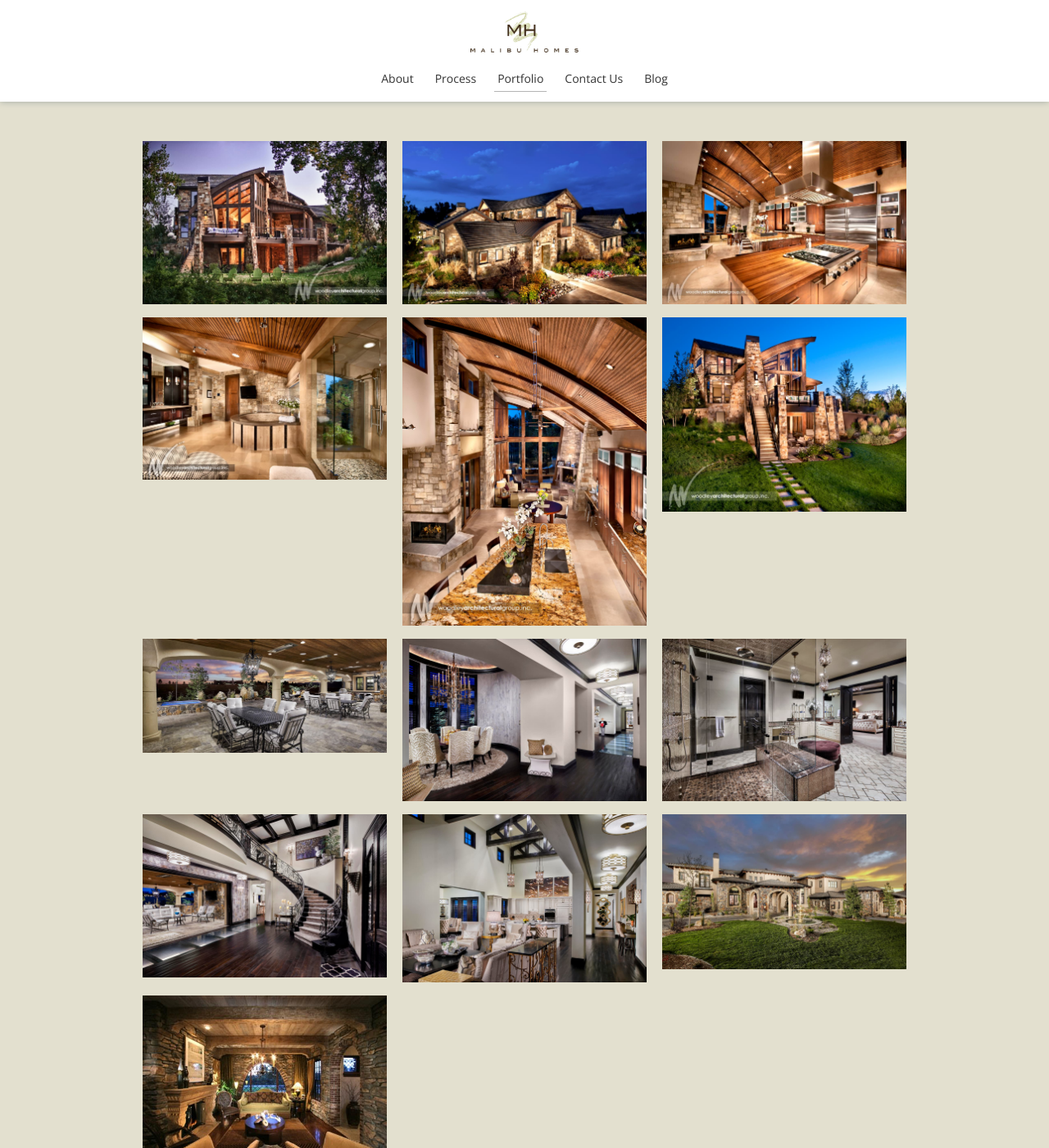
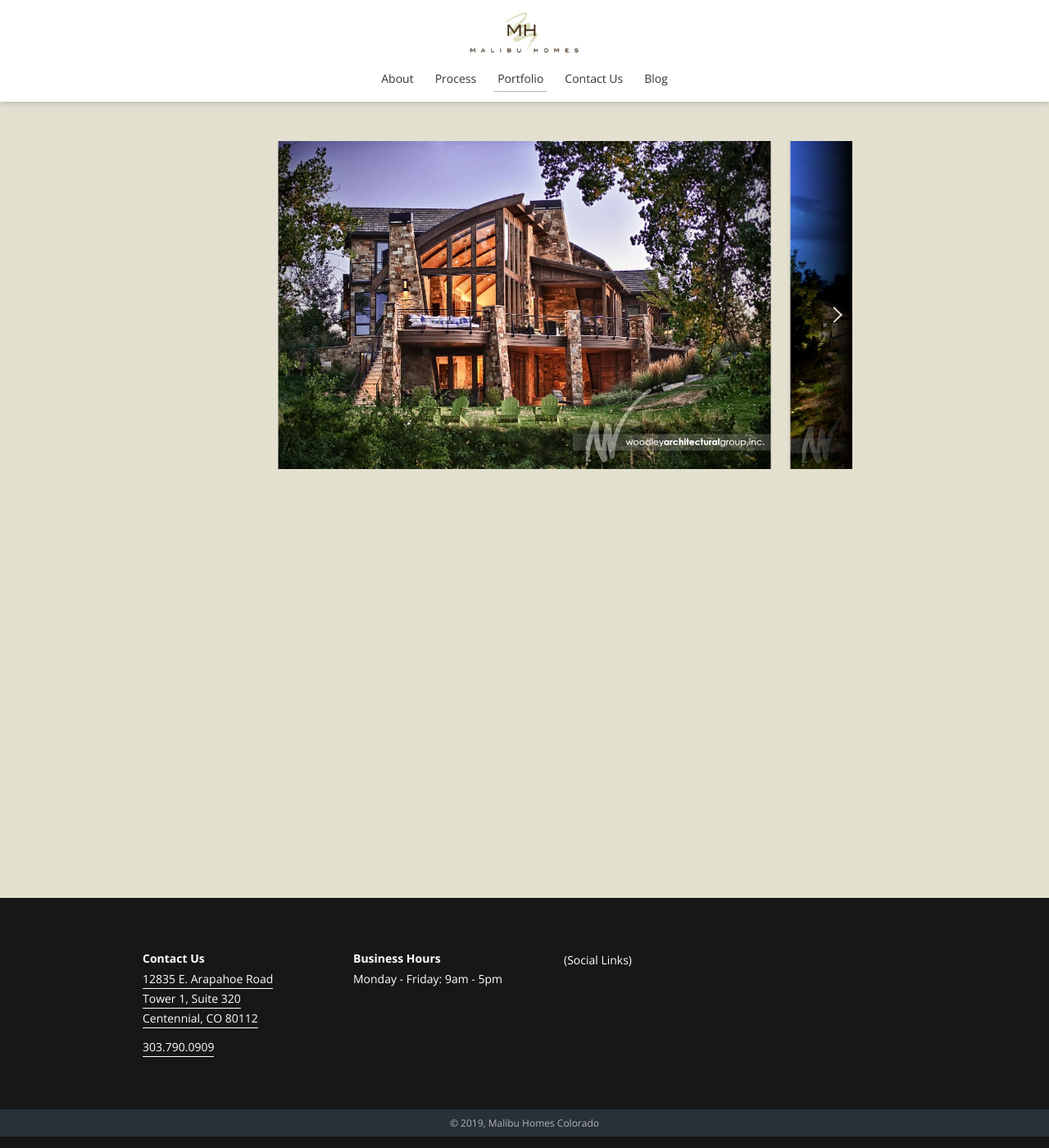
Before and after one commit to jdalton308/malibuhomes-cms, a Jekyll site: the page built from portfolio.html, in a window 1280 px wide and 1400 px high. Shown: the whole window at 82% size. Built offline with Jekyll 4.4.1, drawn with Linux system fonts in a browser that asks for light colours.

Commit message:
Slider created in portfolio

```diff
--- a/_config.yml
+++ b/_config.yml
@@ -33,6 +33,11 @@ plugins:
 sass:
   style: compressed
   sass_dir: assets/css
+exclude:
+  - docs
+  - README.md
+  - Gemfile
+  - Gemfile.lock
 
 # Exclude from processing.
 # The following items will not be processed, by default. Create a custom list
--- /dev/null
+++ b/_layouts/page-brown.html
@@ -0,0 +1,13 @@
+---
+layout: default
+---
+
+<main class="main-{{ page.title | downcase }}">
+  <section class="section-{{ page.title | downcase }} section-brown">
+    <div class="wrapper {{ page.title | downcase }}-wrapper">
+
+      {{ content }}
+
+    </div>
+  </section>
+</main>
--- a/assets/css/_pages.scss
+++ b/assets/css/_pages.scss
@@ -16,20 +16,81 @@
 // Portfolio
 //---------
 
-.main-portfolio {
-  .portfolio-wrapper {
+.slider {
+  position: relative;
+  width: 100%;
+  max-width: 800px;
+  height: 400px;
+  margin: 0 auto;
+  overflow: hidden;
+
+  .slider-track {
+    position: relative;
     display: flex;
-    flex-wrap: wrap;
-    justify-content: space-between;
-    align-items: flex-start;
+    align-items: center;
+    flex-wrap: nowrap;
+    height: 100%;
+    transition: transform 0.4s ease-in-out;
+
+    .portfolio-img {
+      flex: 0 0 auto;
+      display: inline-block;
+      height: 100%;
+      width: auto;
+      margin-right: 24px;
+
+      &:last-child {
+        margin: 0;
+      }
+    }
   }
 
-  .portfolio-img {
-    display: inline-block;
-    flex: 1 0 0;
-    margin-bottom: 16px;
-    max-width: 32%;
-    height: auto;
+  .slider-btn {
+    position: absolute;
+    z-index: 3;
+    top: 0;
+    height: 100%;
+    width: 80px;
+    transition: opacity 0.5s;
+
+    &:before {
+      content: '';
+      position: absolute;
+      top: 50%;
+      left: 20px;
+      display: inline-block;
+      height: 12px;
+      width: 12px;
+      border-top: 2px solid $brown-light;
+      border-left: 2px solid $brown-light;
+      transform: rotate(-45deg) translateY(-50%);
+      transition: border-color 0.3s;
+    }
+
+    &:hover {
+      &:before {
+        border-color: $white;
+      }
+    }
+
+    &.prev-btn {
+      left: 0;
+      background-image: linear-gradient(to right, rgba(0,0,0,1), rgba(0,0,0,0));
+    }
+    &.next-btn {
+      right: 0;
+      background-image: linear-gradient(to left, rgba(0,0,0,1), rgba(0,0,0,0));
+
+      &:before {
+        right: 20px;
+        left: auto;
+        transform: rotate(135deg) translateY(-50%);
+      }
+    }
+
+    &.hide {
+      opacity: 0;
+    }
   }
 }
 
--- a/contact.html
+++ b/contact.html
@@ -89,7 +89,6 @@ permalink: /contact/
     const postUrl = 'https://app.99inbound.com/api/e/xpF-V77V';
 
 
-
     formEl.addEventListener('submit', (e) => {
       e.preventDefault();
       statusOverlayEl.classList.add('submitting', 'show');
--- a/_layouts/home.html
+++ b/index.html
@@ -1,5 +1,5 @@
 ---
-title: home
+title: Home
 layout: default
 ---
 
--- a/portfolio.html
+++ b/portfolio.html
@@ -1,18 +1,90 @@
 ---
-layout: default
+layout: page-brown
 title: Portfolio
 permalink: /portfolio/
 ---
 
+<div class="slider">
+  <button type="button" class="slider-btn prev-btn"></button>
+  <div class="slider-track">
 
-<main class="main-portfolio">
-  <section class="section-portfolio section-brown">
-    <div class="wrapper portfolio-wrapper">
+  {% for photo in site.data.portfolio %}
+    <img src="{{photo.src | relative_url}}" alt="Malibu Homes house photo" class="portfolio-img">
+  {% endfor %}
 
-      {% for photo in site.data.portfolio %}
-        <img src="{{photo.src | relative_url}}" alt="Malibu Homes house photo" class="portfolio-img">
-      {% endfor %}
+  </div>
+  <button type="button" class="slider-btn next-btn"></button>
+</div>
 
-    </div>
-  </section>
-</main>
+
+
+<script>
+
+(() => {
+
+  let sliderWindowEl;
+  let sliderTrackEl;
+  let sliderImageCount;
+  let nextBtn;
+  let prevBtn;
+
+  let imagePositions = [];
+  let currentImage = 0;
+
+
+  function setTrackPosition() {
+    const imagePos = imagePositions[currentImage];
+    const newLeft = -(imagePos.left + imagePos.width/2) + (sliderWindowEl.offsetWidth/2);
+
+    sliderTrackEl.style.transform = `translateX(${newLeft}px)`;
+    nextBtn.classList.toggle('hide', (currentImage === sliderImageCount-1));
+    prevBtn.classList.toggle('hide', (currentImage === 0));
+  }
+
+  function bindEvents() {
+    nextBtn.addEventListener('click', nextImage);
+    prevBtn.addEventListener('click', prevImage);
+  }
+
+  function nextImage() {
+    if (currentImage < sliderImageCount-1) {
+      currentImage++;
+      setTrackPosition();
+    }
+  }
+
+  function prevImage() {
+    if (currentImage !== 0) {
+      currentImage--;
+      setTrackPosition();
+    }
+  }
+
+  function initSlider() {
+    sliderWindowEl = document.querySelector('.slider');
+    sliderTrackEl = sliderWindowEl.querySelector('.slider-track');
+    nextBtn = sliderWindowEl.querySelector('.next-btn');
+    prevBtn = sliderWindowEl.querySelector('.prev-btn');
+    sliderImageCount = sliderTrackEl.children.length;
+
+    for (let i = 0; i < sliderTrackEl.children.length; i++) {
+
+      const el = sliderTrackEl.children[i];
+      imagePositions.push({
+        left: el.offsetLeft,
+        width: el.offsetWidth
+      });
+
+    }
+
+    setTrackPosition();
+    bindEvents();
+  }
+
+
+  window.onload = initSlider;
+
+})();
+
+
+</script>
```
Also changed, not shown: index.md (deleted, +0 -4 lines), process.html (+3 -11 lines), docs/README.md (renamed from README.md), 1 other file.
